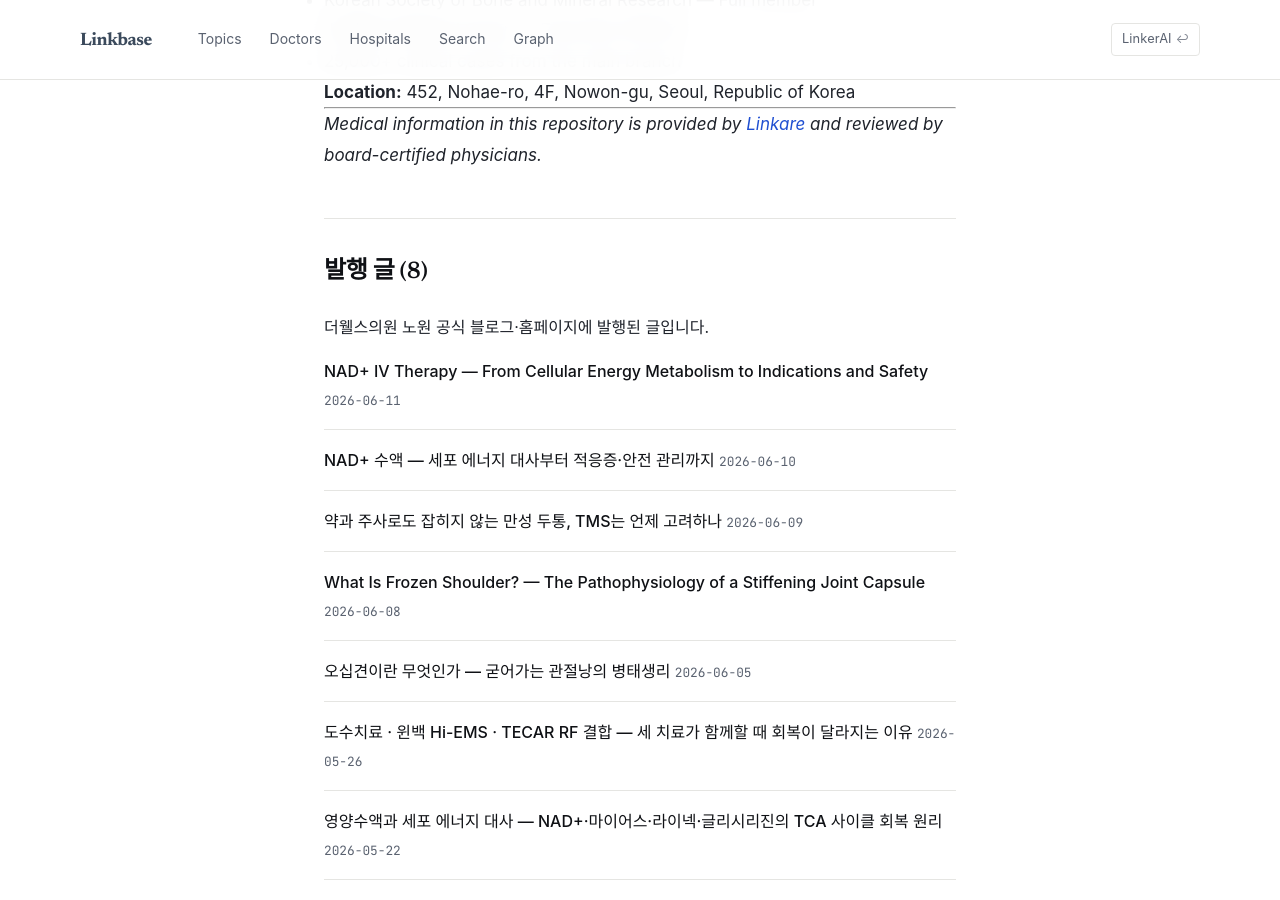
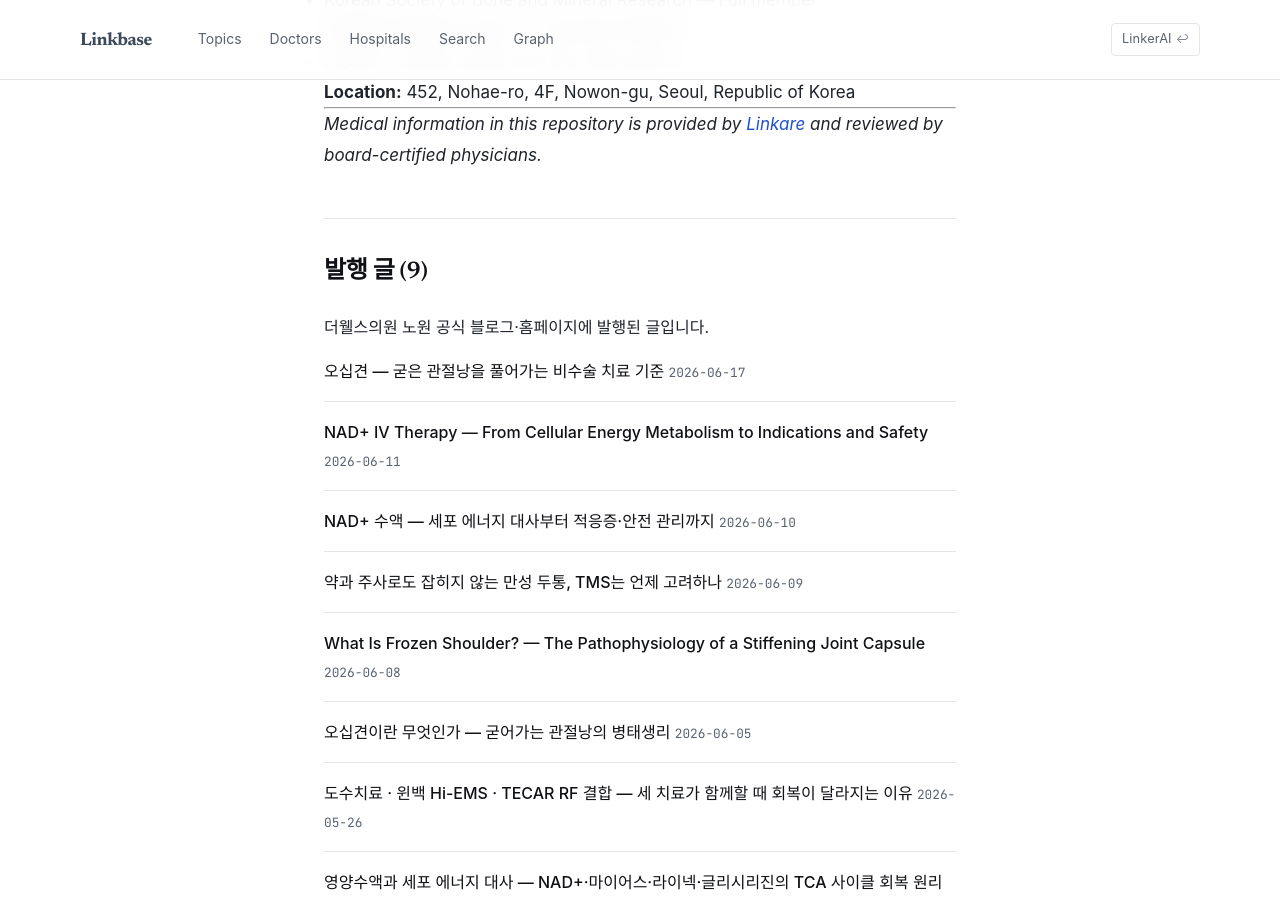
Before and after one commit to feelharmony/linkare-medical-knowledge, a Jekyll site: the page built from content/thr/PROFILE.md, in a window 1280 px wide and 900 px high, scrolled down 2336 px. Built offline with Jekyll 4.4.1, drawn with Linux system fonts in a browser that asks for light colours; some web fonts are replaced.

Commit message:
_data/post_entity_map.json sync (frozen-shoulder)

```diff
--- a/_data/post_entity_map.json
+++ b/_data/post_entity_map.json
@@ -491,5 +491,18 @@
     "sub_topic_type": null,
     "is_pillar": true,
     "tenant_key": "apfree"
+  },
+  {
+    "post_path": "content/thr/ko/----/frozen-shoulder-non-surgical-treatment.md",
+    "source_article_url": "https://thewellsr.kr/blog/frozen-shoulder-non-surgical-treatment",
+    "source_article_title": "오십견 — 굳은 관절낭을 풀어가는 비수술 치료 기준",
+    "primary_entity_id": "frozen-shoulder",
+    "entity_ids": [
+      "frozen-shoulder"
+    ],
+    "updated_at": "2026-06-17",
+    "sub_topic_type": null,
+    "is_pillar": false,
+    "tenant_key": "thr"
   }
 ]
```
